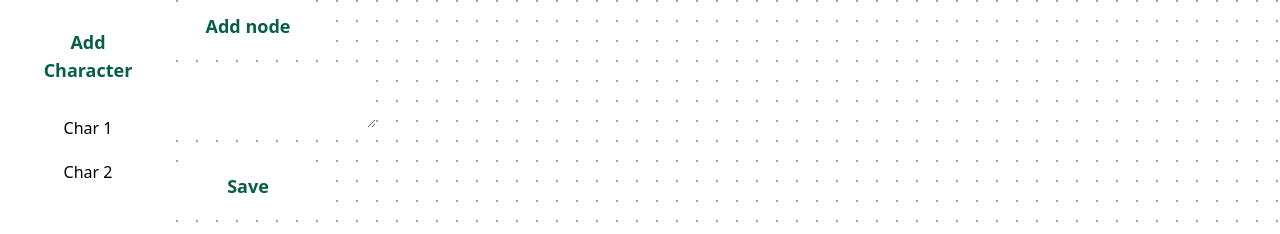
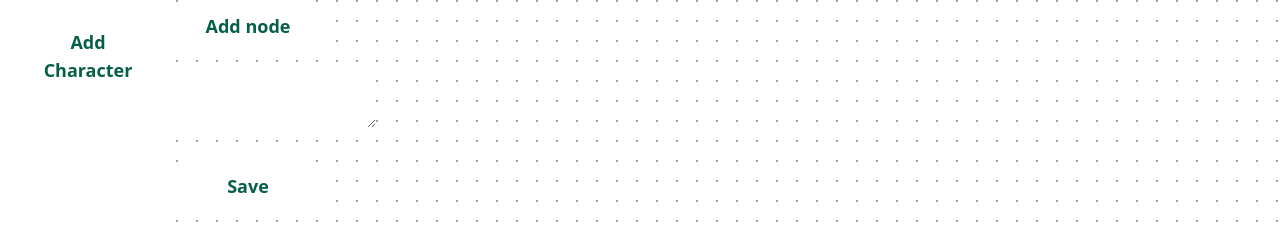
Before and after one commit to mathieu-anderson/dialoguer, a Next.js app: page /1 in a window 1280 px wide. Shown: the top 234 px of the page. Built offline with nearby package versions, Linux system fonts and the light colour scheme.

Commit message:
Add local storage for characters, use uuid for new characters

```diff
--- a/components/Flowchart.tsx
+++ b/components/Flowchart.tsx
@@ -1,6 +1,5 @@
+import localforage from 'localforage';
 import React, { FC, useCallback, useEffect, useRef, useState } from 'react';
-import useLocalStorage from '../hooks/useLocalStorage';
-import localforage from 'localforage';
 import ReactFlow, {
   addEdge,
   Background,
@@ -21,40 +20,6 @@ interface CharactersElements {
 const NodeContent: FC<NodeContentProps> = ({ nodeText }) => {
   return <div>{nodeText}</div>;
 };
-
-// const elements: CharactersElements = {
-//   1: [
-//     {
-//       id: '1',
-//       type: 'input',
-//       data: {
-//         nodeText: `Text for char 1`,
-//         label: <NodeContent nodeText="Text for char 1" />,
-//       },
-//       position: { x: 250, y: 5 },
-//     },
-//   ],
-//   2: [
-//     {
-//       id: '2',
-//       type: 'input',
-//       data: {
-//         nodeText: `Text for char 2`,
-//         label: <NodeContent nodeText="Text for char 2" />,
-//       },
-//       position: { x: 250, y: 5 },
-//     },
-//     {
-//       id: '3',
-//       type: 'default',
-//       data: {
-//         nodeText: `Other text for char 2`,
-//         label: <NodeContent nodeText="Other text for char 2" />,
-//       },
-//       position: { x: 300, y: 100 },
-//     },
-//   ],
-// };
 
 interface NodeContentProps {
   nodeText: string;
@@ -103,7 +68,7 @@ const generateElementsForStorage = (elementsData: any[]) => {
 
 const createLocalforageInstance = (id: string | string[]) => {
   return localforage.createInstance({
-    name: `character-${id}`,
+    name: `${id}-tree`,
   });
 };
 
@@ -148,7 +113,7 @@ const Flowchart: FC<FlowchartProps> = ({ characterId }) => {
     );
   }, [selectedNodeId, currentElements]);
 
-  const onSave = useCallback(() => {
+  const handleSaveTree = useCallback(() => {
     if (rfInstance !== null) {
       const flow = {
         ...rfInstance.toObject(),
@@ -208,7 +173,7 @@ const Flowchart: FC<FlowchartProps> = ({ characterId }) => {
         />
         <button
           className="absolute z-10 top-40 text-lg p-3 bg-white text-green-800 font-bold w-36 rounded-xl hover:shadow-xl hover:bg-green-50 transition duration-300 ease-in-out transform active:scale-95"
-          onClick={onSave}
+          onClick={handleSaveTree}
         >
           Save
         </button>
--- a/components/Layout.tsx
+++ b/components/Layout.tsx
@@ -1,29 +1,43 @@
-import { FC } from 'react';
+import { FC, useCallback, useEffect } from 'react';
 import Head from 'next/head';
 import { useState } from 'react';
 import Link from 'next/link';
-
-interface Character {
-  name: string;
-  id: number;
-  elements: [];
-}
-
-const dummyChars: Character[] = [
-  {
-    name: 'Char 1',
-    id: 1,
-    elements: [],
-  },
-  {
-    name: 'Char 2',
-    id: 2,
-    elements: [],
-  },
-];
+import localforage from 'localforage';
+import { v4 as uuid } from 'uuid';
+import readable from 'uuid-readable';
 
 const Layout: FC = ({ children }) => {
-  const [charactersList, setCharactersList] = useState<Character[]>(dummyChars);
+  const LOCAL_STORE_KEY = `characters`;
+  const [charactersList, setCharactersList] = useState<string[]>([]);
+
+  const getCharactersList = useCallback(() => {
+    localforage.config({
+      name: LOCAL_STORE_KEY,
+    });
+
+    return localforage
+      .getItem(LOCAL_STORE_KEY)
+      .then((value) => {
+        if (value.length === 0) {
+          return;
+        }
+        setCharactersList(value);
+      })
+      .catch((err) => {
+        setCharactersList([]);
+      });
+  }, []);
+
+  useEffect(() => {
+    getCharactersList();
+  }, []);
+
+  const handleAddCharacter = useCallback(() => {
+    const nextId = readable.short(uuid());
+    localforage.setItem(LOCAL_STORE_KEY, [...charactersList, nextId]);
+    setCharactersList([...charactersList, nextId]);
+  }, [charactersList]);
+
   return (
     <>
       <Head>
@@ -31,25 +45,11 @@ const Layout: FC = ({ children }) => {
       </Head>
       <div className="flex flex-row h-screen w-screen">
         <div className="w-min h-screen flex flex-col items-center z-50 p-4 space-y-5">
-          <button
-            className="text-lg p-3 bg-white text-green-800 font-bold w-36 rounded-xl hover:shadow-xl hover:bg-green-50 transition duration-300 ease-in-out transform active:scale-95"
-            onClick={() =>
-              setCharactersList([
-                ...charactersList,
-                {
-                  name: `Character ${charactersList.length + 1}`,
-                  id: charactersList.length + 1,
-                  elements: [],
-                },
-              ])
-            }
-          >
-            Add Character
-          </button>
+          <button onClick={handleAddCharacter}>Add Character</button>
           {charactersList.map((character) => {
             return (
-              <Link key={character.id} href={`/${character.id}`}>
-                {character.name}
+              <Link key={character} href={`/${character}`}>
+                {character}
               </Link>
             );
           })}
--- a/package.json
+++ b/package.json
@@ -8,6 +8,8 @@
     "start": "next start"
   },
   "dependencies": {
+    "@types/uuid": "^8.3.0",
+    "@types/uuid-readable": "^0.0.0",
     "autoprefixer": "^10.1.0",
     "localforage": "^1.9.0",
     "next": "10.0.4",
@@ -15,7 +17,9 @@
     "react": "17.0.1",
     "react-dom": "17.0.1",
     "react-flow-renderer": "^8.3.1",
-    "tailwindcss": "^2.0.2"
+    "tailwindcss": "^2.0.2",
+    "uuid": "^8.3.2",
+    "uuid-readable": "^0.0.2"
   },
   "devDependencies": {
     "@types/node": "^14.14.16",
```
Also changed, not shown: 1 other file (tests, documents, lock files or other folders).
